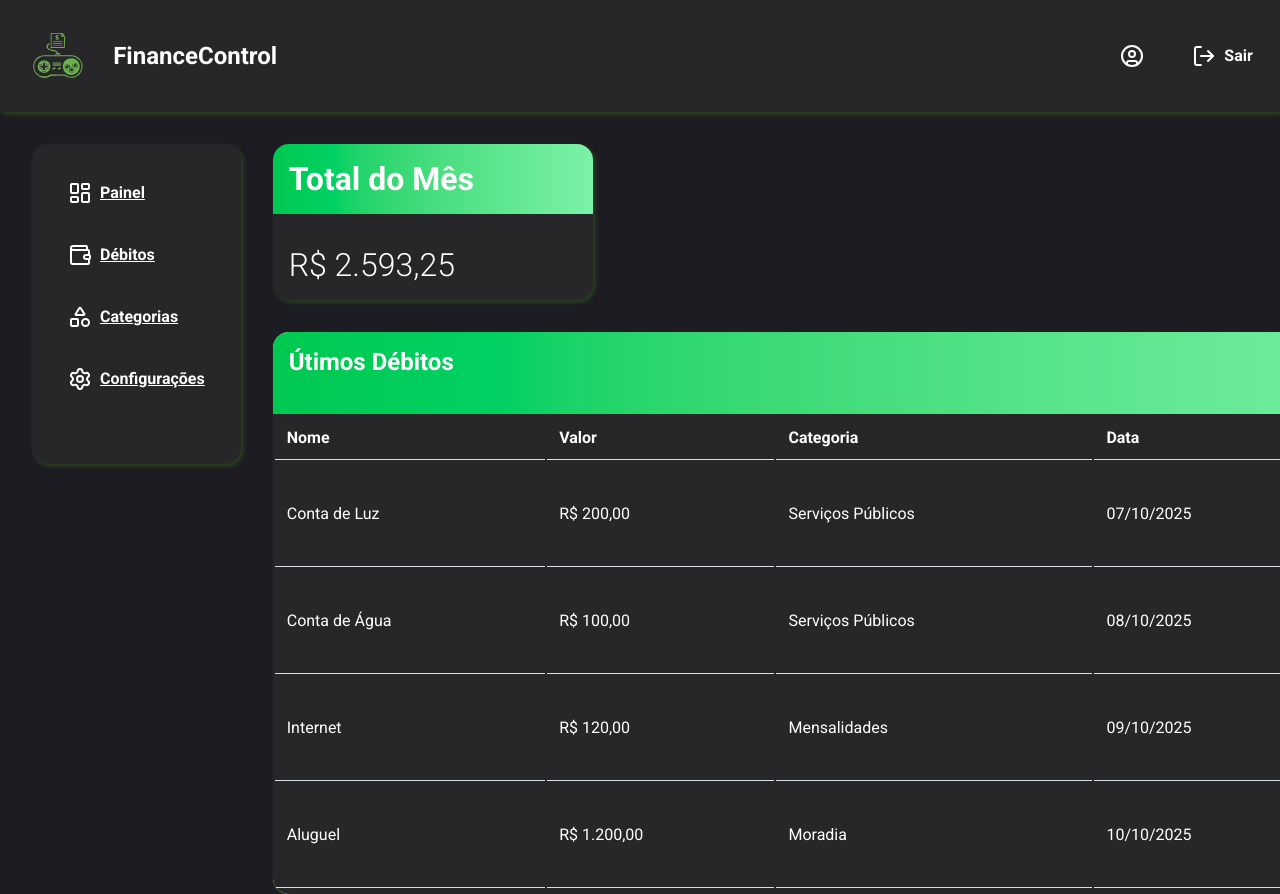
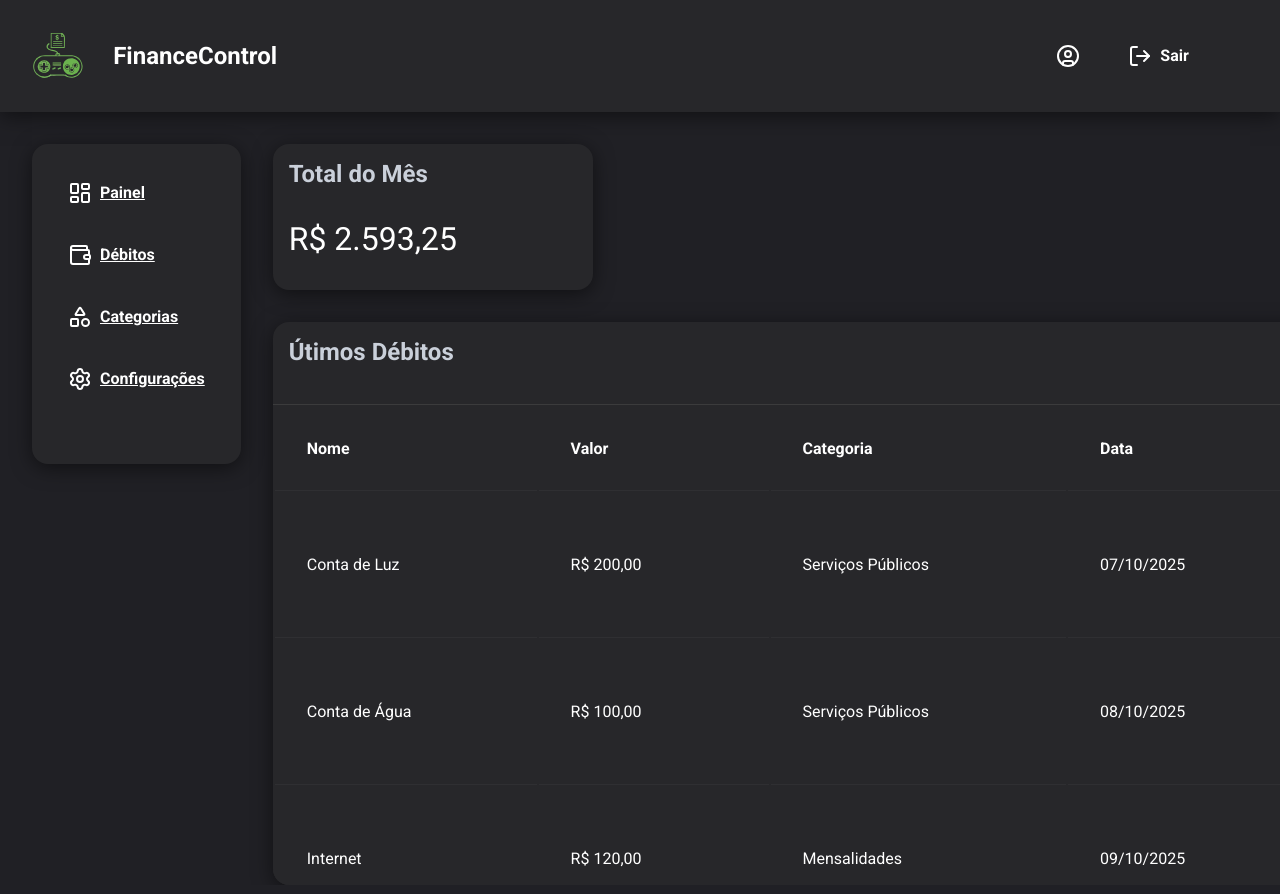
Before and after one commit to RafaelWergilyds/FiananceControl-Front-End, a React (Vite) app: page /debits in a window 1280 px wide. Shown: the top 894 px of the page. Built offline with nearby package versions, Linux system fonts and the light colour scheme.

Commit message:
changed backgrounds and font colors to better UI

```diff
--- a/src/components/debits/DebitList.module.css
+++ b/src/components/debits/DebitList.module.css
@@ -1,7 +1,7 @@
 .debitListContainer {
     border-radius: 1rem;
     width: 75rem;
-    background: white;
+    background-color: var(--zinc-9);
     box-shadow: var(--box-shadow);
 }
 
@@ -12,9 +12,9 @@
 
 .title {
     display: flex;
-    color: white;
+    color: var(--gray-5);
     border-radius: 1rem 1rem 0 0;
-    background: linear-gradient(to right, var(--green-6), var(--green-4));
+    border-bottom: solid rgba(88, 88, 88, 0.397) 1px;
     padding: 1rem;
     justify-content: space-between;
 }
@@ -35,7 +35,7 @@
 }
 
 .debitListContainer .addDebitButton:hover {
-    background: black;
+    background: linear-gradient(to right, var(--green-6), var(--green-4));
     color: white;
 }
 
@@ -58,12 +58,8 @@
 .debitListTable th,
 .debitListTable td {
     color: white;
-    border-bottom: 1px solid var(--gray-4);
-    padding: 0.75rem;
+    border-bottom: 1px solid rgba(128, 128, 128, 0.096);
+    padding: 2rem;
     text-align: left;
     background-color: var(--zinc-9);
 }
-
-.bodyTable {
-    border-bottom: white 2rem solid;
-}
--- a/src/components/debits/DebitList.tsx
+++ b/src/components/debits/DebitList.tsx
@@ -66,7 +66,7 @@ export function DebitList({ debits, categories, setDebitList }: DebitListProps)
                         <thead className={styles.theadTable}>
                             <tr>
                                 <th>Nome</th>
-                                <th>Valor</th>
+                                <th className={styles.valueHeader}>Valor</th>
                                 <th>Categoria</th>
                                 <th>Data</th>
                                 <th>Ações</th>
--- a/src/components/header/Header.module.css
+++ b/src/components/header/Header.module.css
@@ -22,7 +22,7 @@
     display: flex;
     flex-direction: row;
     gap: 1.5rem;
-    margin-left: auto;
+    padding-right: 4rem;
     cursor: pointer;
     transition: all 125ms;
 }
--- a/src/components/sidebar/Sidebar.module.css
+++ b/src/components/sidebar/Sidebar.module.css
@@ -7,7 +7,7 @@
     height: 20rem;
     border-radius: 1rem;
     background-color: var(--zinc-9);
-    box-shadow: 2px 2px 5px rgba(125, 255, 19, 0.185);
+    box-shadow: var(--box-shadow);
 }
 
 .sidebar a {
--- a/src/components/total/Total.module.css
+++ b/src/components/total/Total.module.css
@@ -12,14 +12,15 @@
 
 .title {
     padding: 1rem;
-    background: linear-gradient(to right, var(--green-6), var(--green-4));
+    font-size: 1.5rem;
     display: flex;
-    color: white;
+    color: var(--gray-5);
 }
 
 .total p {
-    margin-top: 1rem;
+    align-items: center;
+    margin-bottom: 1rem;
     padding: 1rem;
-    font-weight: 300;
+    font-weight: 400;
     color: var(--red-500);
 }
--- a/src/global.css
+++ b/src/global.css
@@ -21,10 +21,10 @@
     --green-6: oklch(72.3% 0.219 149.579);
     --green-7: oklch(50.8% 0.118 165.612);
 
-    --zinc-8: oklch(22.909% 0.01154 285.43);
+    --zinc-8: oklch(24.565% 0.00944 285.65);
     --zinc-9: oklch(27.4% 0.006 286.033);
 
-    --box-shadow: 2px 2px 5px rgba(125, 255, 19, 0.185);
+    --box-shadow: 0px 4px 20px rgba(0, 0, 0, 0.5);
 }
 
 * {
```
